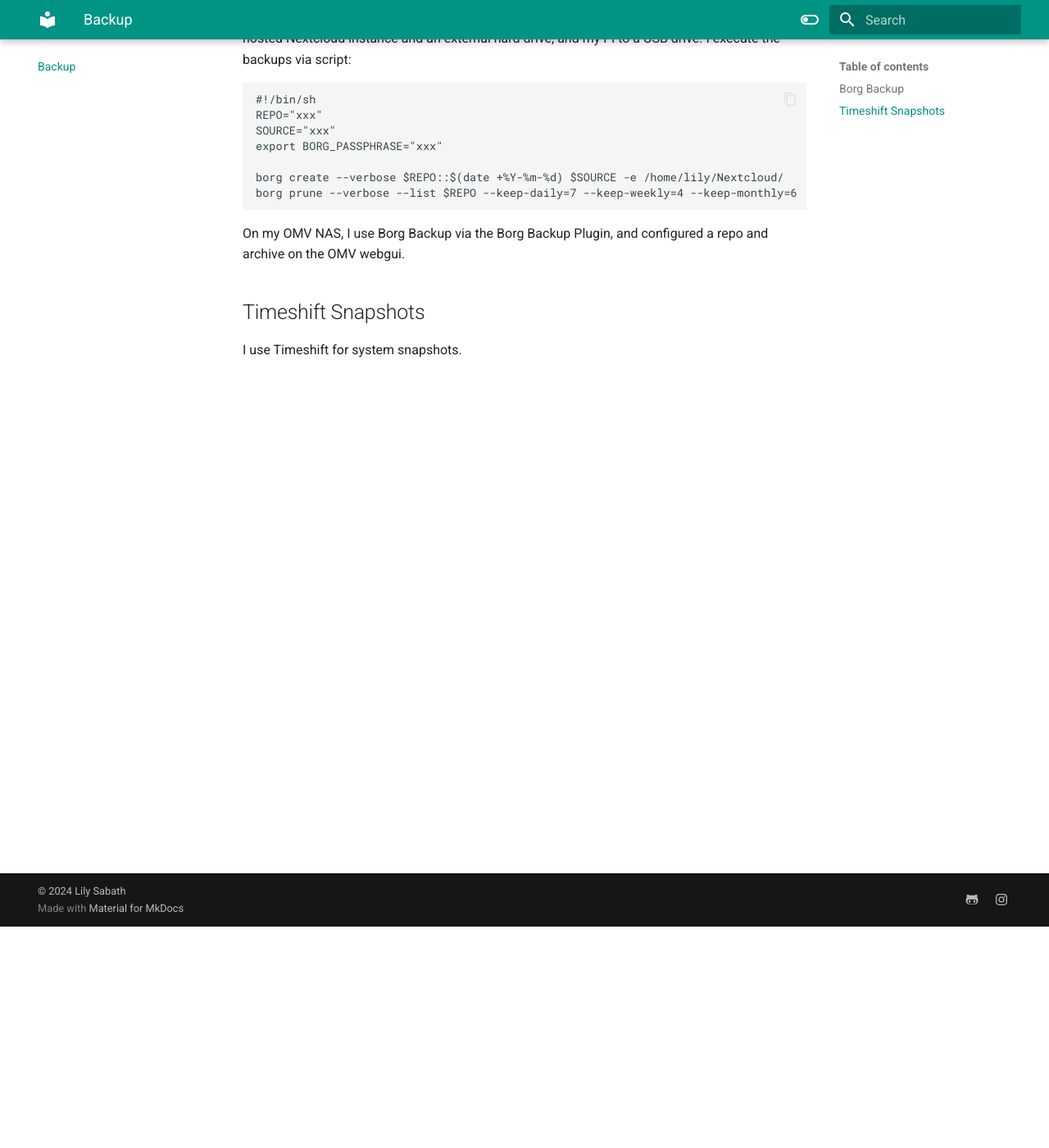
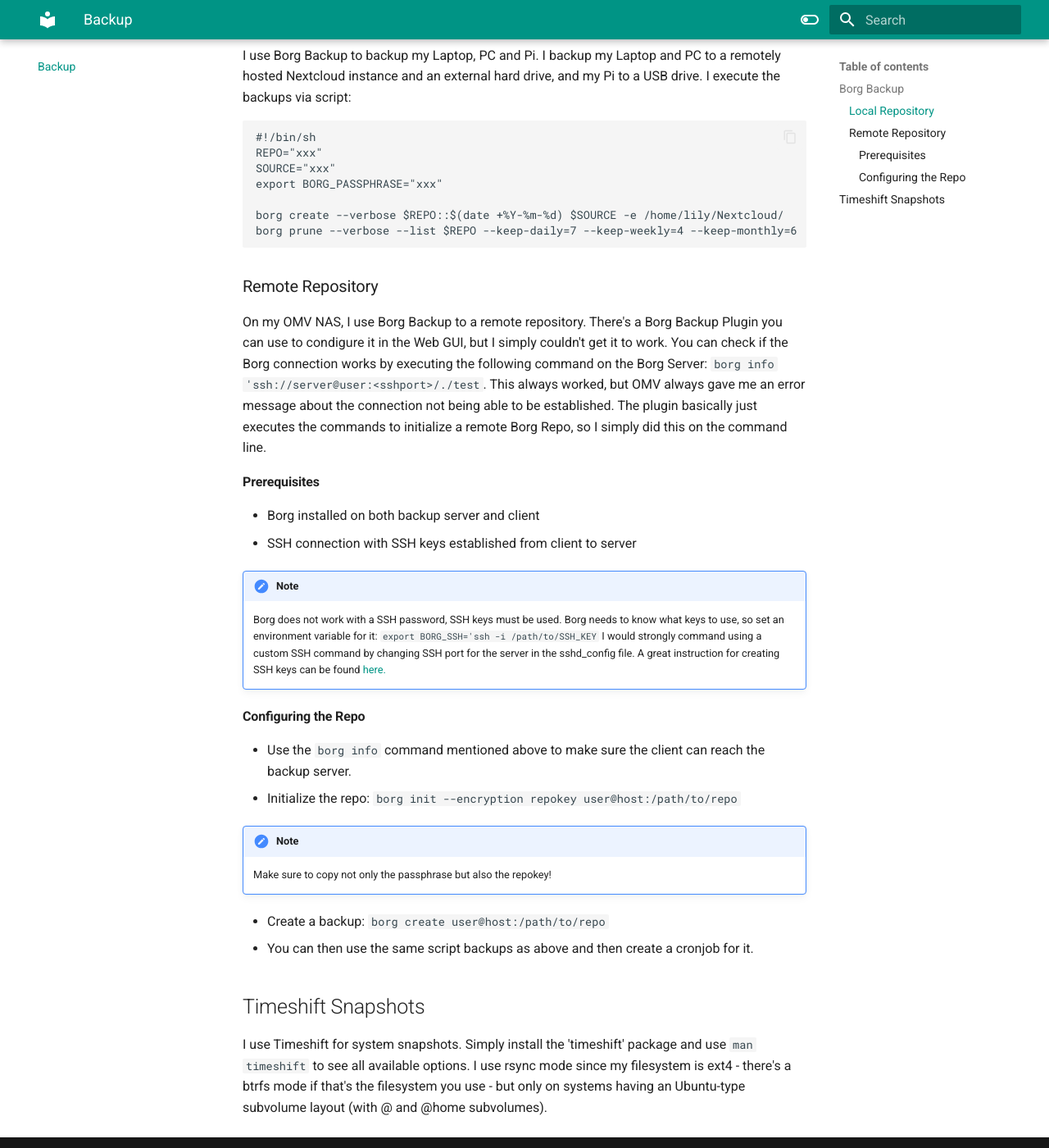
Before and after one commit to witchessabath/mkdocs, an MkDocs documentation site: the page built from docs/Backup.md, in a window 1280 px wide and 1400 px high, scrolled down 270 px. Shown: the whole window at 82% size. Built offline with MkDocs 1.6.1 and Material for MkDocs 9.7.7, drawn with Linux system fonts in a browser that asks for light colours.

Commit message:
Updated mkdocs files

````diff
--- a/docs/Backup.md
+++ b/docs/Backup.md
@@ -1,7 +1,7 @@
 # Backup
-
 ## Borg Backup
 
+### Local Repository
 I use Borg Backup to backup my Laptop, PC and Pi.
 I backup my Laptop and PC to a remotely hosted Nextcloud instance and an external hard drive, and my Pi to a USB drive.
 I execute the backups via script:
@@ -14,8 +14,33 @@
 borg create --verbose $REPO::$(date +%Y-%m-%d) $SOURCE -e /home/lily/Nextcloud/
 borg prune --verbose --list $REPO --keep-daily=7 --keep-weekly=4 --keep-monthly=6
 ```
-On my OMV NAS, I use Borg Backup via the Borg Backup Plugin, and configured a repo and archive on the OMV webgui.
+
+### Remote Repository
+
+On my OMV NAS, I use Borg Backup to a remote repository.
+There's a Borg Backup Plugin you can use to condigure it in the Web GUI, but I simply couldn't get it to work.
+You can check if the Borg connection works by executing the following command on the Borg Server:
+`borg info 'ssh://server@user:<sshport>/./test`.
+This always worked, but OMV always gave me an error message about the connection not being able to be established.
+The plugin basically just executes the commands to initialize a remote Borg Repo, so I simply did this on the command line.
+
+#### Prerequisites
+- Borg installed on both backup server and client
+- SSH connection with SSH keys established from client to server
+!!! Note
+    Borg does not work with a SSH password, SSH keys must be used. Borg needs to know what keys to use, so set an environment variable for it: `export BORG_SSH='ssh -i /path/to/SSH_KEY`
+    I would strongly command using a custom SSH command by changing SSH port for the server in the sshd_config file.
+    A great instruction for creating SSH keys can be found <a href="https://www.linode.com/docs/guides/use-public-key-authentication-with-ssh/" target="_blank">here.</a>
+#### Configuring the Repo
+- Use the `borg info` command mentioned above to make sure the client can reach the backup server.
+- Initialize the repo: `borg init --encryption repokey user@host:/path/to/repo`
+!!! Note
+    Make sure to copy not only the passphrase but also the repokey!
+- Create a backup: `borg create user@host:/path/to/repo`
+- You can then use the same script backups as above and then create a cronjob for it.
 
 ## Timeshift Snapshots
 
 I use Timeshift for system snapshots.
+Simply install the 'timeshift' package and use `man timeshift` to see all available options.
+I use rsync mode since my filesystem is ext4 - there's a btrfs mode if that's the filesystem you use - but only on systems having an Ubuntu-type subvolume layout (with @ and @home subvolumes).
````
Also changed, not shown: docs/ArchInstall.md (+4 -6 lines), docs/Docker.md (+3 -3 lines), docs/index.md (+1 -24 lines), docs/.pages.
